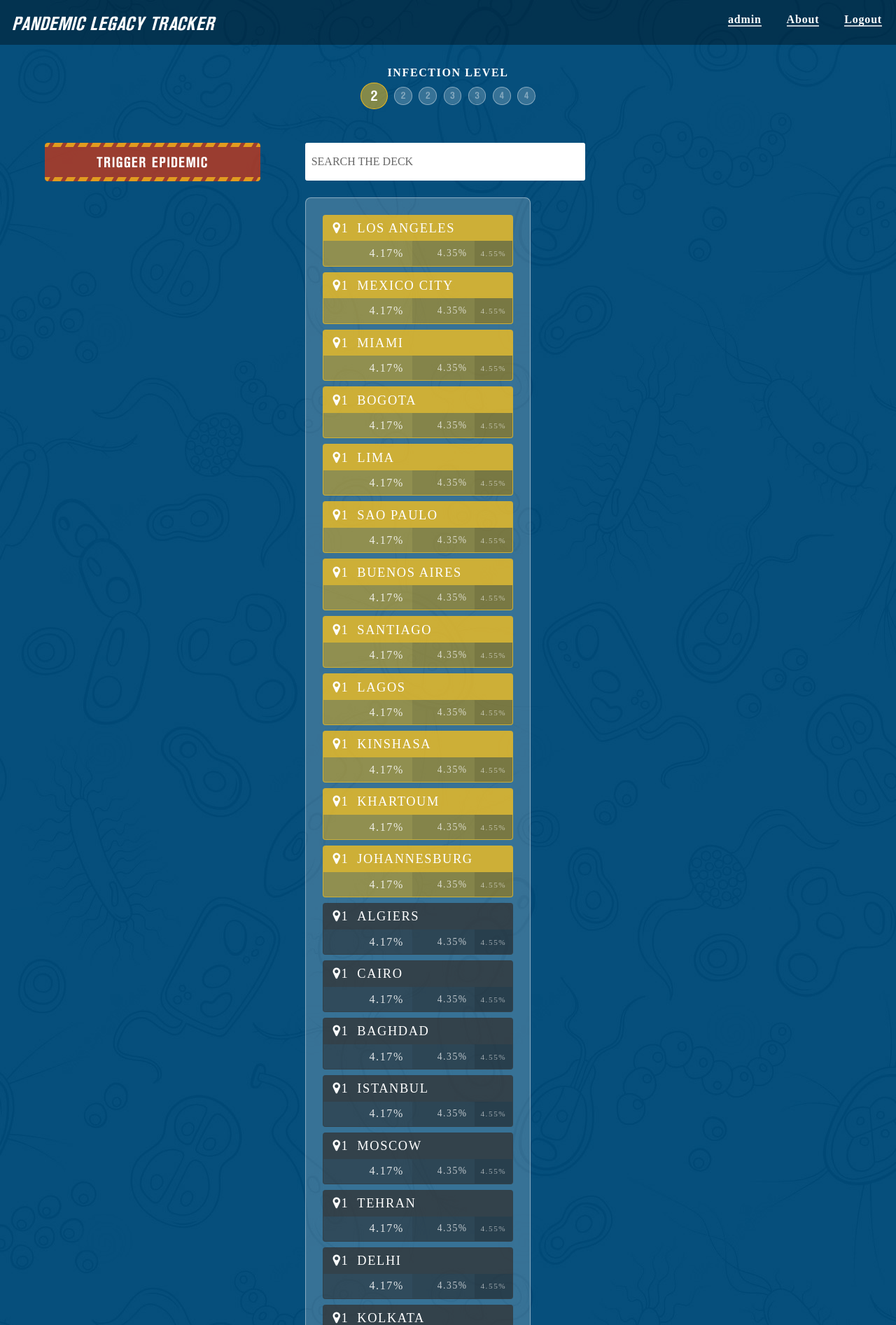
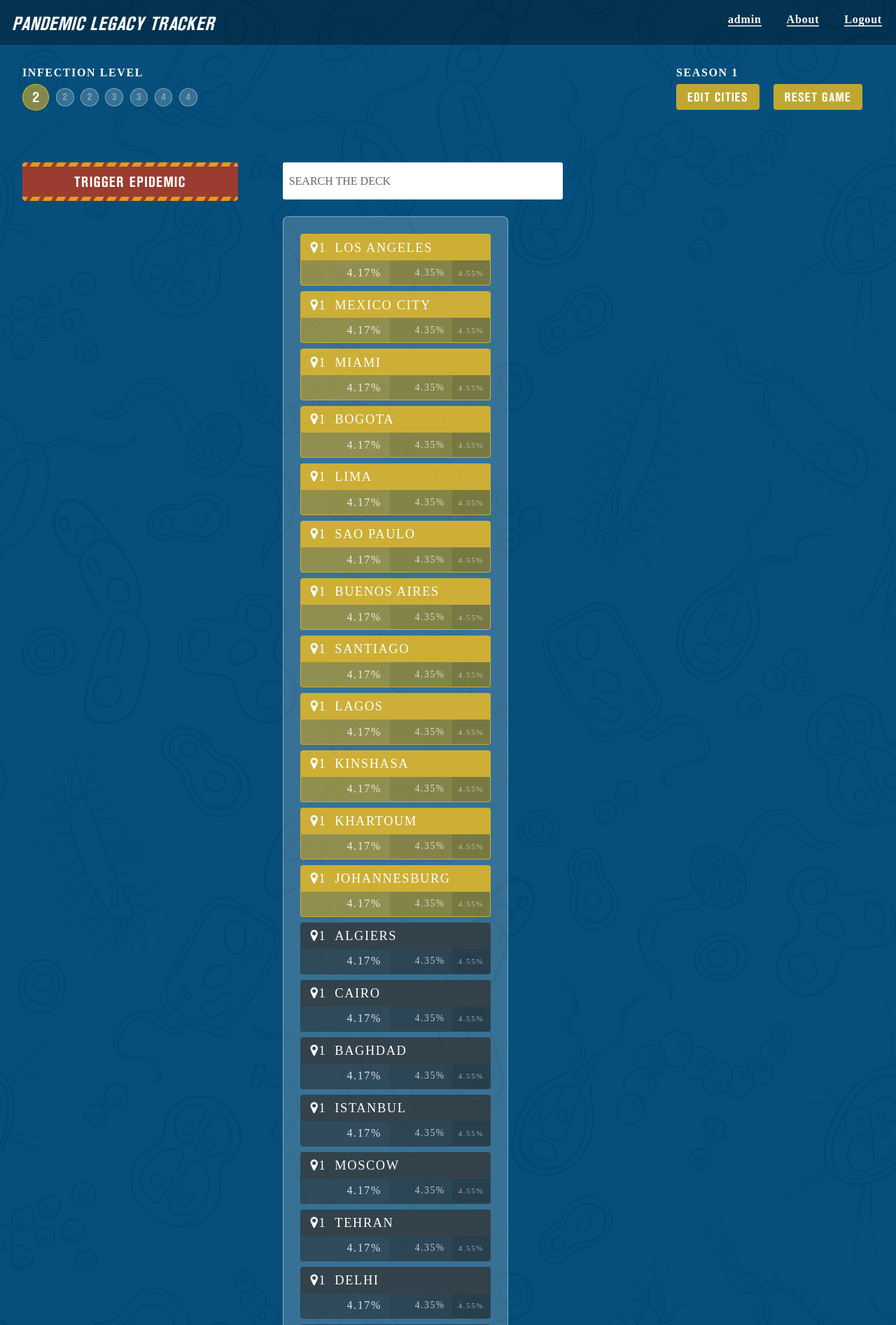
Before and after one commit to paulllama/pandemic-legacy-tracker, a Django app: page /campaigns/season-1/ in a window 1280 px wide. Shown: the top 1893 px of the page at 70% size. Run offline with Django 3.2, Linux system fonts and the light colour scheme; a user stored in the database is signed in; data comes from the database, SQL or seed files in the repository; style sheets or scripts are compiled from the project's sources; some libraries are stand-ins or nearby versions.

Commit message:
Game Data Saving (and resetting)

```diff
--- a/static/game/css/_button.scss
+++ b/static/game/css/_button.scss
@@ -49,4 +49,16 @@
     &.button--danger {
         @include button-colors($color-city-red, $color-city-yellow);
     }
+
+    &.button--small {
+        max-width: none;
+        width: auto;
+        padding: 0.65em 1em;
+        font-size: 1rem;
+        margin-right: 1em;
+
+        &:before, &:after {
+            display: none;
+        }
+    }
 }
--- a/static/game/css/play.scss
+++ b/static/game/css/play.scss
@@ -6,27 +6,30 @@
 
 $post-epidemic-delay: 0.3s;
 
-.infection-level {
-    margin-top: 2rem;
+.game-nav {
+    display: flex;
+    flex-direction: row;
+    justify-content: space-between;
+    padding: 2rem;
 
-    .infection-level__title {
-        text-align: center;
-        color: white;
+    .game-nav__title {
+        color: $color-white;
         font-family: $font-family-body;
         letter-spacing: 0.1em;
         font-weight: $font-weight-bold;
         text-transform: uppercase;
-        margin-bottom: 0.35em;
+        margin-bottom: 0.5em;
+    }
 }
 
-    .infection-level__amounts {
+.infection-level {
     display: flex;
     flex-direction: row;
     justify-content: center;
     align-items: center;
 
-        .infection-level__amounts__value {
-            margin: 0 0.3rem;
+    .infection-level__value {
+        margin-right: 0.6rem;
         text-align: center;
         background: rgba(#fff, 0.2);
         width: 2em;
@@ -50,12 +53,10 @@ $post-epidemic-delay: 0.3s;
         }
     }
 }
-}
 
 .game {
     display: flex;
     flex-direction: row;
-    padding: 2rem;
 
     .game__column {
         padding: 1rem 2rem;
--- a/static/game/js/campaign.service.js
+++ b/static/game/js/campaign.service.js
@@ -1,6 +1,9 @@
 class CampaignService {
-    constructor($http) {
+    constructor($http, $q) {
         this.$http = $http;
+        this.$q = $q;
+
+        this.username = document.getElementById("username").value;
     }
 
     getCampaigns() {
@@ -9,6 +12,58 @@ class CampaignService {
 
     getCities(seasonId) {
         return this._getResponseDataPromise("/campaigns/season-" + seasonId + "/cities/");
+    }
+
+    clearGameData(season) {
+        let deferred = this.$q.defer();
+
+        window.localStorage.removeItem(this._getLSKeyForSeason(season));
+        deferred.resolve();
+
+        return deferred.promise;
+    }
+
+    saveGameState(season, gameData) {
+        let deferred = this.$q.defer();
+
+        if (this._verifyGameDataStructure(gameData)) {
+            let gameDataString = JSON.stringify(gameData);
+            window.localStorage.setItem(this._getLSKeyForSeason(season), gameDataString);
+            deferred.resolve();
+        }
+        else {
+            deferred.reject("Game data does not have a [discard] and [deck] and [infectionLevel]");
+        }
+
+        return deferred.promise;
+    }
+
+    loadGameState(season) {
+        let deferred = this.$q.defer();
+
+        let gameDataString = window.localStorage.getItem(this._getLSKeyForSeason(season));
+
+        // If there is game data, and it's bigger than just {}, destringify it
+        if (gameDataString && gameDataString.length > 2) {
+            let gameData = JSON.parse(gameDataString);
+
+            deferred.resolve(gameData);
+        }
+        else {
+            this.getCities(season).then(function(cities) {
+                deferred.resolve({
+                    deck: [cities],
+                    discard: {},
+                    infectionLevel: 0
+                });
+            })
+        }
+
+        return deferred.promise;
+    }
+
+    _getLSKeyForSeason(season) {
+        return this.username + "__game-data--season-" + season;
     }
 
     _getResponseDataPromise(url, params) {
@@ -22,8 +77,12 @@ class CampaignService {
             return response.data;
         }.bind(this));
     }
+
+    _verifyGameDataStructure(gameData) {
+        return gameData && gameData['discard'] && gameData['deck'] && gameData['infectionLevel'] > -1;
+    }
 }
 
-CampaignService.$inject = ["$http"];
+CampaignService.$inject = ["$http", "$q"];
 
 angular.module("campaign.service", []).service("CampaignService", CampaignService);
--- a/static/game/js/game.controller.js
+++ b/static/game/js/game.controller.js
@@ -10,22 +10,35 @@ class GameController {
         this.showEpidemicModal = false;
         this.epidemicSearch = "";
         this.deckSearchInput = "";
-        this.infectionLevel = 0;
     }
 
     startGame(season) {
         this.season = season;
 
-        this.campaignService.getCities(this.season).then(function(cities) {
-            this.deck = [cities];
-            this.discardPile = {};
-            this.probabilityCache = {}; //this.generateProbabilitiesForFullDeck();
+        this.campaignService.loadGameState(this.season).then(function(gameData) {
+            this.deck = gameData.deck;
+            this.discardPile = gameData.discard;
+            this.infectionLevel = gameData.infectionLevel;
+
+            this.probabilityCache = {};
+        }.bind(this));
+    }
+
+    resetGame() {
+        this.campaignService.clearGameData(this.season).then(function() {
+            this.startGame(this.season);
         }.bind(this));
     }
 
     playCityCard(city) {
         this.moveCityToDiscardFromDeckSection(0, city);
-        this.probabilityCache = {}; //this.generateProbabilitiesForFullDeck();
+        this.probabilityCache = {};
+
+        this.campaignService.saveGameState(this.season, {
+            deck: this.deck,
+            discard: this.discardPile,
+            infectionLevel: this.infectionLevel
+        });
     }
 
     submitEpidemicForm(cityList) {
--- a/templates/game/base.html
+++ b/templates/game/base.html
@@ -31,6 +31,7 @@
 
     {% block content %}{% endblock %}
     <input type="hidden" id="csrf_token" value="{{ csrf_token }}" />
+    <input type="hidden" id="username" value="{{ request.user.username }}" />
 
 {#    <script src="https://ajax.googleapis.com/ajax/libs/angularjs/1.5.6/angular.min.js"></script>#}
     <script src="{% static 'angular.js' %}"></script>
--- a/templates/game/play.html
+++ b/templates/game/play.html
@@ -15,13 +15,21 @@
 {% block content %}
     <div ng-controller="GameController as gameCtrl" ng-init="gameCtrl.startGame({{ campaign.season }})">
 
-        <div class="infection-level">
-            <div class="infection-level__title">Infection Level</div>
-            <div class="infection-level__amounts">
-                <div ng-repeat="value in gameCtrl.INFECTION_AMOUNTS track by $index"
-                     class="infection-level__amounts__value"
-                     ng-class="{'current': $index === gameCtrl.infectionLevel}"
-                     ng-bind="value"></div>
+        <div class="game-nav">
+            <div>
+                <div class="game-nav__title">Infection Level</div>
+                <div class="infection-level">
+                    <div ng-repeat="value in gameCtrl.INFECTION_AMOUNTS track by $index"
+                         class="infection-level__value"
+                         ng-class="{'current': $index === gameCtrl.infectionLevel}"
+                         ng-bind="value"></div>
+                </div>
+            </div>
+            <div class="game-nav__actions">
+                <div class="game-nav__title">Season <span ng-bind="gameCtrl.season"></span></div>
+
+                <a class="button button--small" href="#">Edit Cities</a>
+                <a class="button button--small" ng-click="gameCtrl.resetGame()">Reset Game</a>
             </div>
         </div>
 
```
Lines whose indentation alone changed are shown as unchanged.
